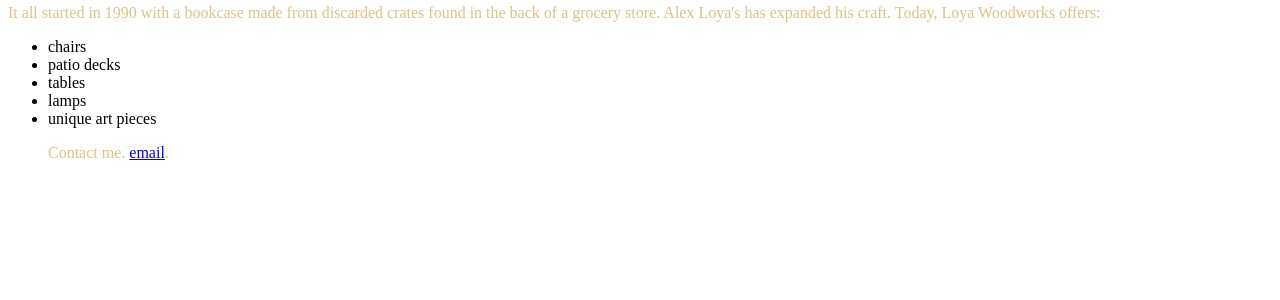
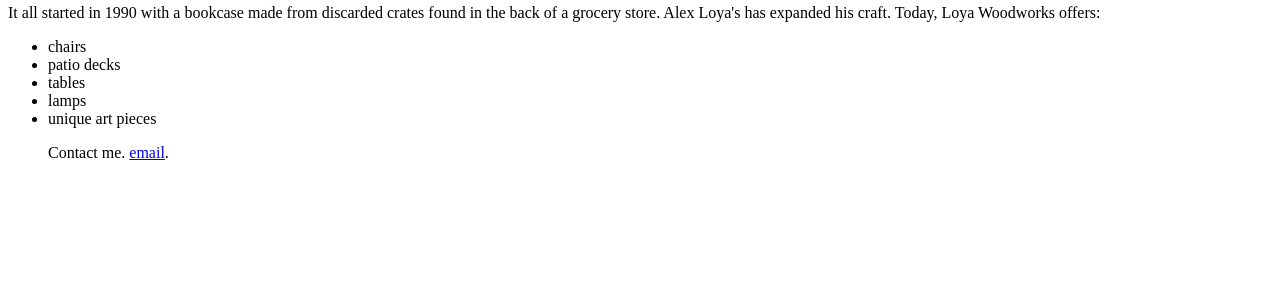
Before and after one commit to angelarenee/angelarenee.github.io, a plain HTML site: page unit_3/index.html in a window 1280 px wide. Shown: the part 500-800 px from the top of the page. Drawn offline with Linux system fonts and the light colour scheme.

Commit message:
Updates CSS

```diff
--- a/unit_3/css/style.css
+++ b/unit_3/css/style.css
@@ -1,3 +1,5 @@
-h1, p {
+h1 #hex {
 	color: #E8BF80;
 }
+
+p.a {font-style: italic;}
```
